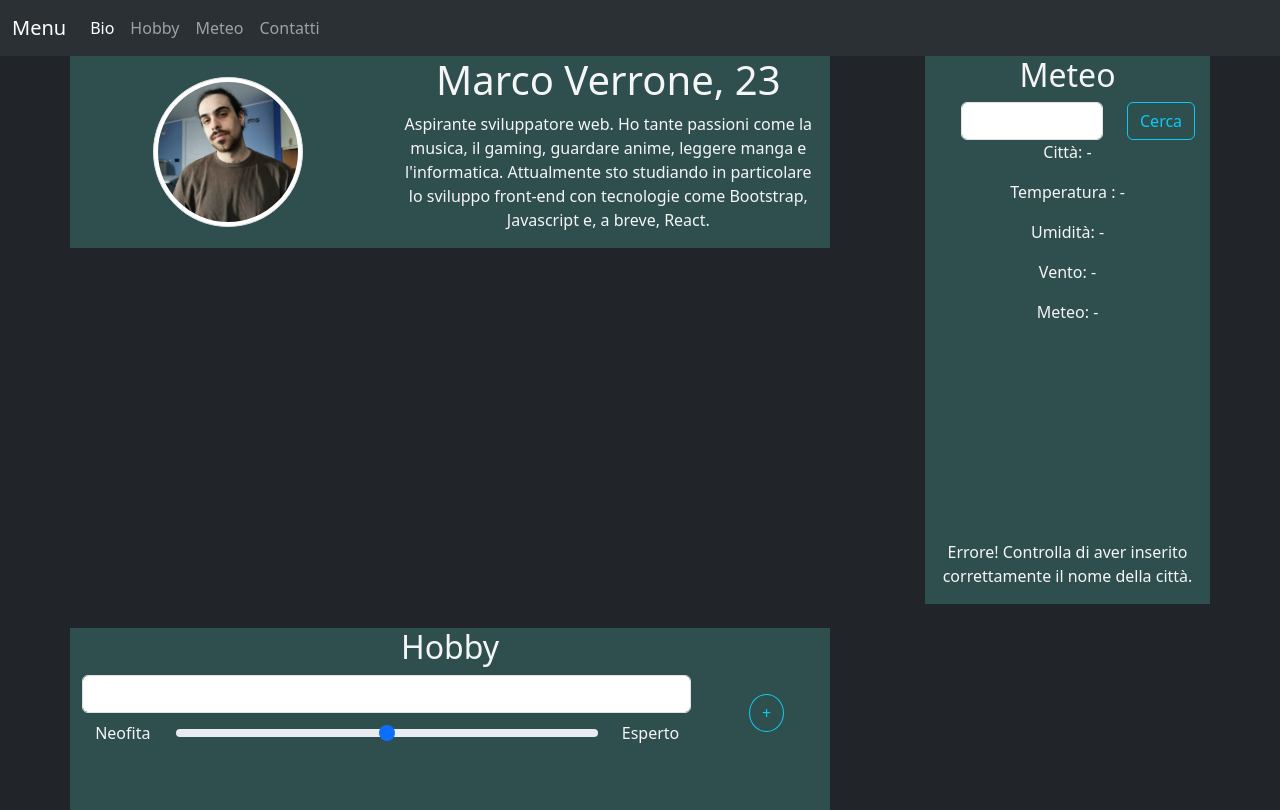
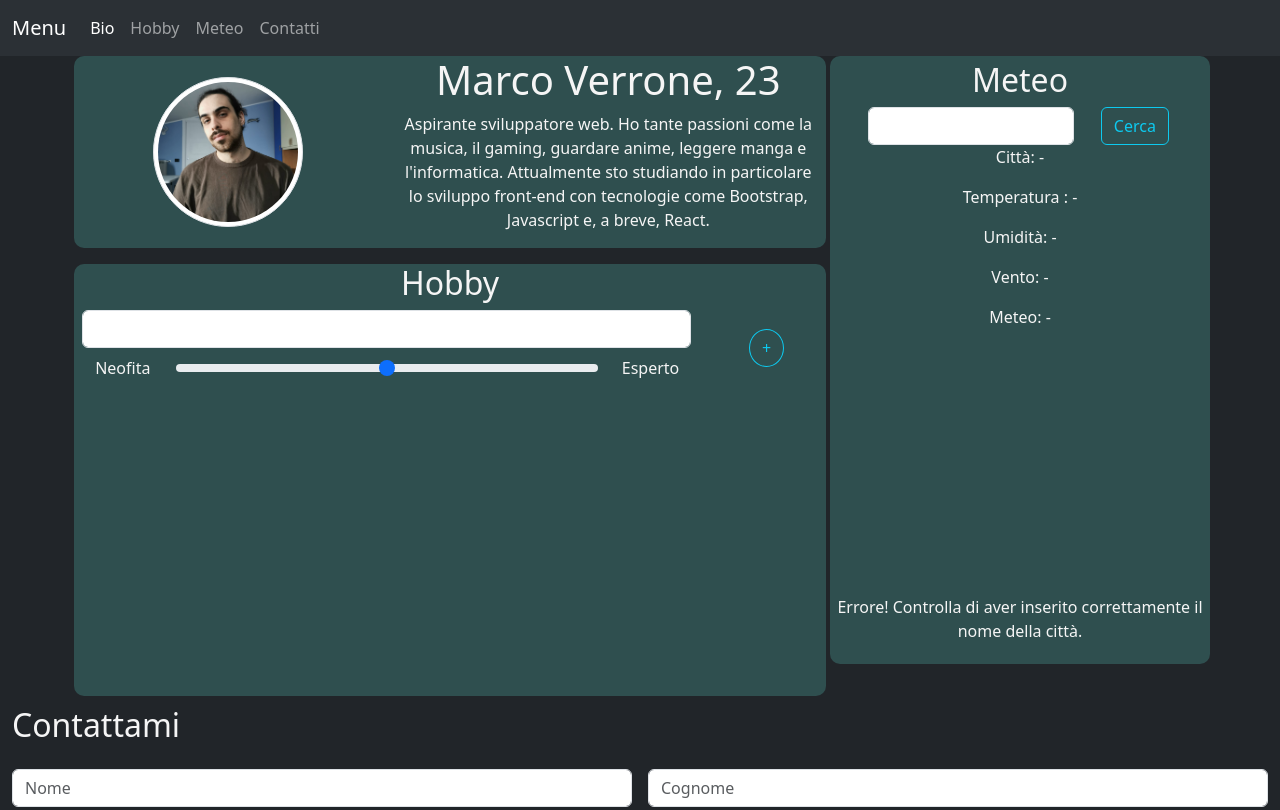
Before and after one commit to Meiv-mv/corso-form, a plain HTML site: page main.html in a window 1280 px wide. Shown: the top 810 px of the page. Drawn offline with nearby package versions, Linux system fonts and the light colour scheme; a script that the page names is missing.

Commit message:
Structure and CSS Update

```diff
--- a/main.html
+++ b/main.html
@@ -44,10 +44,11 @@
     </nav>
 
     <main class="container-lg text-center">
-        <div class="row g-lg-4">
-
+        <div class="row">
+            <div class="col-12 col-lg-8">
+                <div class="row g-lg-3">
                     <!-- BIO -->
-            <div style="background-color: darkslategrey; color: whitesmoke; height: 100%;" class="col-12 col-lg-8" id="bio-section">
+                    <div style="background-color: darkslategrey; color: whitesmoke; height: 100%;" class="col-12" id="bio-section">
                         <div class="row align-items-center">
                             <div class="col-5">
                                 <img class="img-fluid img-thumbnail rounded-circle"
@@ -66,40 +67,8 @@
                         </div>
                     </div>
 
-            <!-- Weather Section -->
-            <div style="background-color: darkslategrey; color: whitesmoke" class="col-12 col-lg-3 offset-lg-1">
-                <div class="row">
-                    <div class="col-12">
-                        <h2 id="weather-section">Meteo</h2>
-                    </div>
-                    <div class="col-12">
-                        <div class="row justify-content-center">
-                            <div class="col-7">
-                                <input type="text" name="weather-search-bar" class="form-control" id="weather-bar">
-                            </div>
-                            <div class="col-3">
-                                <button class="btn btn-outline-info" id="search-weather-btn" onclick="searchWeather()">Cerca</button>
-                            </div>
-                        </div>
-                    </div>
-                    <div class="col-12" id="weather-information">
-                        <p>Città: <span id="city-name">-</span></p>
-                        <p>Temperatura : <span id="temperature">-</span></p>
-                        <p>Umidità: <span id="humidity">-</span> </p>
-                        <p>Vento: <span  id="wind-speed">-</span> </p>
-                        <p>Meteo: <span  id="weather-description">-</span> </p>
-                    </div>
-                    <div class="col-12">
-                        <div id="map" style="height: 200px; width: 100%;"></div>
-                    </div>
-                    <div class="col-12" id="error-box">
-                        <p>Errore! Controlla di aver inserito correttamente il nome della città.</p>
-                    </div>
-                </div>
-            </div>
-
                     <!-- Hobby Section -->
-            <div style="background-color: darkslategrey; color: whitesmoke" class="col-12 col-lg-8">
+                    <div style="background-color: darkslategrey; color: whitesmoke" class="col-12">
                         <div class="row">
                             <div class="col-12">
                                 <h2 id="hobby-section">Hobby</h2>
@@ -136,9 +105,47 @@
                             </div>
                         </div>
                     </div>
+                </div>
+            </div>
 
+            <!-- Weather Section -->
+            <div style="background-color: darkslategrey; color: whitesmoke; height: 100%; padding: 5px;" class="col-12 col-lg-4">
+                <div class="row">
+                    <div class="col-12">
+                        <h2 id="weather-section">Meteo</h2>
+                    </div>
+                    <div class="col-12">
+                        <div class="row justify-content-center">
+                            <div class="col-7">
+                                <input type="text" name="weather-search-bar" class="form-control" id="weather-bar">
+                            </div>
+                            <div class="col-3">
+                                <button class="btn btn-outline-info" id="search-weather-btn" onclick="searchWeather()">Cerca</button>
+                            </div>
+                        </div>
+                    </div>
+                    <div class="col-12" id="weather-information">
+                        <p>Città: <span id="city-name">-</span></p>
+                        <p>Temperatura : <span id="temperature">-</span></p>
+                        <p>Umidità: <span id="humidity">-</span> </p>
+                        <p>Vento: <span  id="wind-speed">-</span> </p>
+                        <p>Meteo: <span  id="weather-description">-</span> </p>
+                    </div>
+                    <div class="col-12">
+                        <div id="map" style="height: 250px; width: 100%;"></div>
+                    </div>
+                    <div class="col-12" id="error-box">
+                        <p>Errore! Controlla di aver inserito correttamente il nome della città.</p>
+                    </div>
+                </div>
+            </div>
+
+        </div>
+    </main>
+
+    <!-- Footer -->
+    <footer class="container-fluid" style="background-color: rgb(33, 37, 41); color: whitesmoke; margin-top: 10px;">
         <!-- Contact Form Section -->
-            <div style="background-color: darkslategrey; color: whitesmoke" class="col-12 col-lg-8">
         <div class="row g-3">
             <div class="col-12">
                 <h2 id="contact-section">Contattami</h2>
@@ -159,12 +166,8 @@
                 <submit class="btn btn-outline-info mb-2">Invia</submit>
             </div>
         </div>
-            </div>
-        </div>
-    </main>
 
-    <!-- Da creare il footer -->
-    <footer></footer>
+    </footer>
 
 
     <!-- Leaflet -->
--- a/style.css
+++ b/style.css
@@ -167,3 +167,9 @@
     font-size: 10px;
     padding: 0;
 }
+
+@media (min-width: 992px) {
+    main div{
+        border-radius: 10px;
+    }
+}
```
Lines whose indentation alone changed are shown as unchanged.
